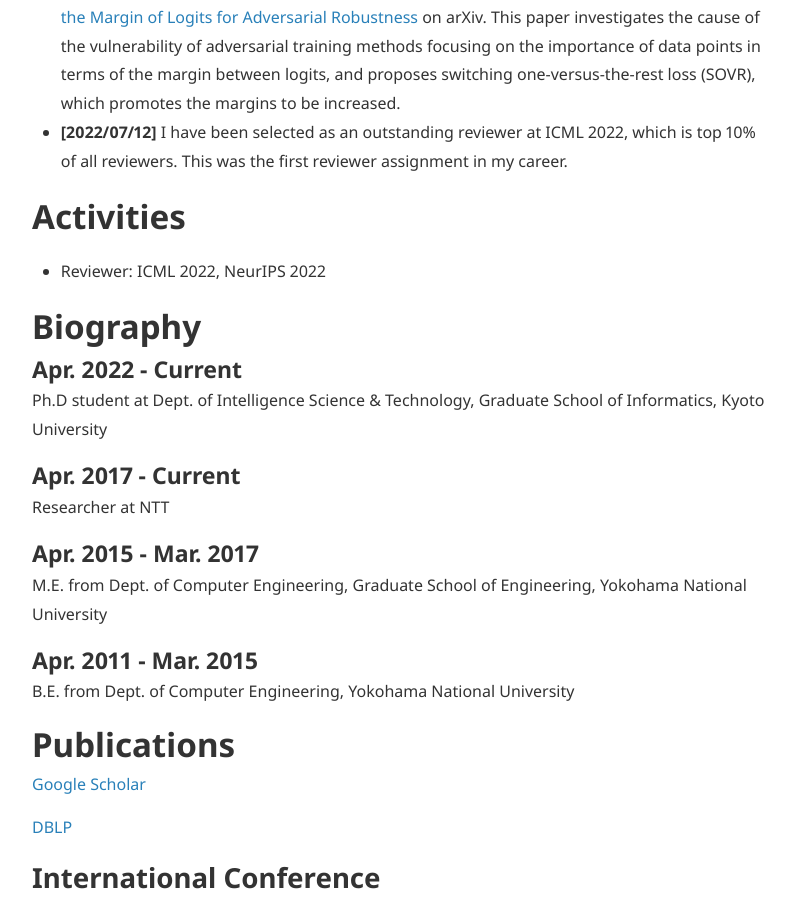
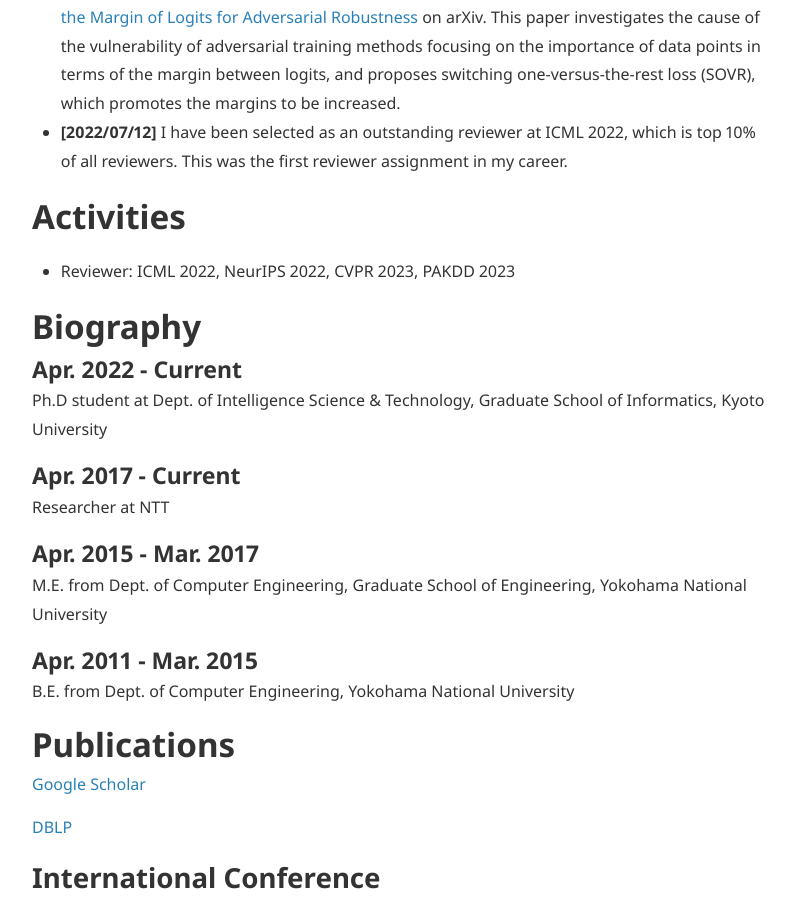
Before and after one commit to yshinya6/yshinya6.github.io, a Jekyll site: the page built from index.md, in a window 1280 px wide and 900 px high, scrolled down 709 px. Shown: the whole window, without its empty margins (240-1035 px from the left). Built offline with Jekyll 4.4.1, drawn with Linux system fonts in a browser that asks for light colours; nearby versions of some CDN libraries.

Commit message:
add reviewer activities

```diff
--- a/index.md
+++ b/index.md
@@ -26,7 +26,7 @@ My research interests are generative adversarial networks, representation learni
 
 
 # Activities
-* Reviewer: ICML 2022, NeurIPS 2022
+* Reviewer: ICML 2022, NeurIPS 2022, CVPR 2023, PAKDD 2023
 
 # Biography
 ### Apr. 2022 - Current
```
